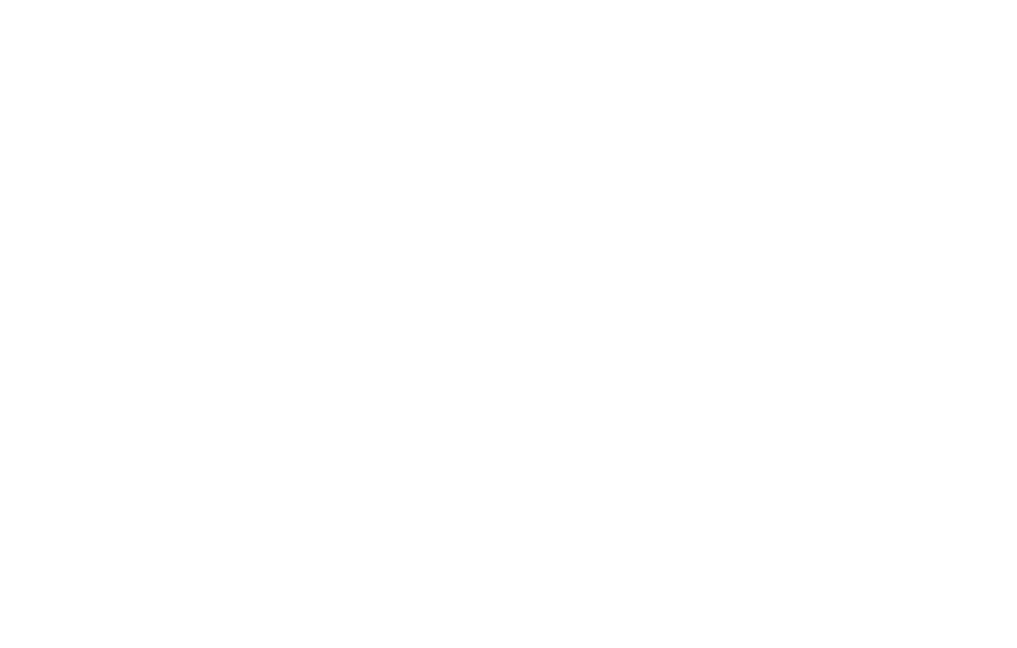
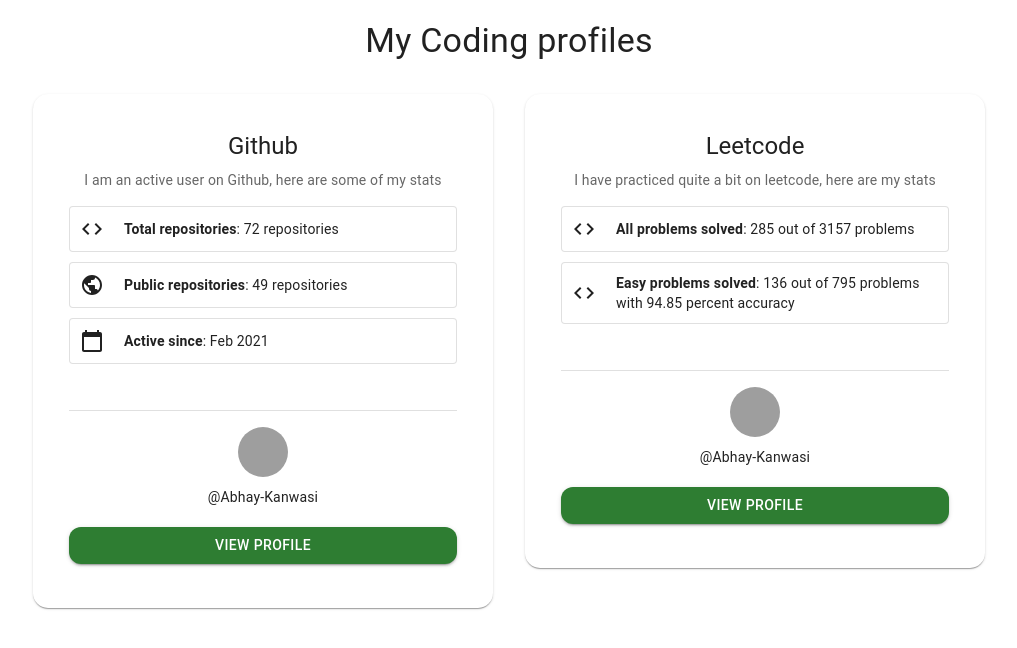
Before and after one commit to Abhay-Kanwasi/Abhay-Kanwasi.github.io, a React (Vite) app in the folder frontend/: page /coding-profiles in a window 1280 px wide. Before the commit this address had no page. Shown: the top 648 px of the page, without its empty margins (131-1148 px from the left). Built offline with nearby package versions, Linux system fonts and the light colour scheme; grey boxes are pictures that could not be loaded.

Commit message:
Changes:
1. Coding Profile Card Component added
2. New route for this coding profile component created
3. New route is used in Profile Card for Coding and Developement

```diff
--- /dev/null
+++ b/frontend/src/components/cardComponent/Coding_Profile.tsx
@@ -0,0 +1,61 @@
+import React from 'react';
+import { Card, CardContent, Typography, Box, Avatar, Button, Divider, Paper } from '@mui/material';
+import { Code, Public, CalendarToday } from '@mui/icons-material';
+
+type Coding_ProfileProps = {
+  title: string;
+  description: string;
+  stats: { label: string; value: string }[];
+  avatarUrl: string;
+  username: string;
+  profileUrl: string;
+};
+
+const iconMap: { [key: string]: JSX.Element } = {
+  'Total repositories': <Code />,
+  'Public repositories': <Public />,
+  'Active since': <CalendarToday />,
+  'All problems solved': <Code />,
+  'Easy problems solved': <Code />,
+  'Medium problems solved': <Code />,
+  'Hard problems solved': <Code />,
+};
+
+const Coding_Profile: React.FC<Coding_ProfileProps> = ({ title, description, stats, avatarUrl, username, profileUrl }) => {
+  return (
+    <Card sx={{ margin: '20px auto', padding: '20px', borderRadius: '15px' }}>
+        <CardContent sx={{ display: 'flex', flexDirection: 'column', alignItems: 'center' }}>
+            <Typography variant="h5" component="div" gutterBottom>
+                {title}
+            </Typography>
+            <Typography variant="body2" color="text.secondary" paragraph>
+                {description}
+            </Typography>
+            <Box sx={{ marginBottom: '20px', width: '100%' }}>
+                {stats.map((stat, index) => (
+                    <Paper
+                    key={index}
+                    variant="outlined"
+                    sx={{ display: 'flex', alignItems: 'center', padding: '10px', marginBottom: '10px' }}
+                    >
+                    {iconMap[stat.label] || <Code sx={{ marginRight: '10px' }} />}
+                    <Typography variant="body2" paddingLeft={'20px'}>
+                        <strong>{stat.label}</strong>: {stat.value}
+                    </Typography>
+                    </Paper>
+                ))}
+            </Box>
+            <Divider sx={{ marginY: 2, width: '100%' }} />
+            <Avatar src={avatarUrl} sx={{ width: 50, height: 50, marginBottom: '10px' }} />
+            <Typography variant="body2" sx={{ marginBottom: '20px' }}>
+                @{username}
+            </Typography>
+            <Button variant="contained" fullWidth color="success" href={profileUrl} target="_blank" sx={{ alignSelf: 'center', borderRadius: '12px'}}>
+                View profile
+            </Button>
+        </CardContent>
+    </Card>
+  );
+};
+
+export default Coding_Profile;
--- a/frontend/src/components/cardComponent/Profile_Card.tsx
+++ b/frontend/src/components/cardComponent/Profile_Card.tsx
@@ -14,7 +14,7 @@
       navigate('/projects');
     }
     else if(action == 'coding'){
-      console.log(action)
+      navigate('/coding-profiles')
     }
     else if(action == 'work_experience'){
       navigate('/experience')
--- /dev/null
+++ b/frontend/src/pages/coding profile/Coding_Profile_Page.tsx
@@ -0,0 +1,53 @@
+import React from 'react';
+import { Container, Grid } from '@mui/material';
+import { Typography } from '@mui/material';
+import Coding_Profile from '../../components/cardComponent/Coding_Profile';
+import './style.css';
+
+const Coding_Profile_Page: React.FC = () => {
+  const githubStats = [
+    { label: 'Total repositories', value: '72 repositories' },
+    { label: 'Public repositories', value: '49 repositories' },
+    { label: 'Active since', value: 'Feb 2021' },
+  ];
+
+  const leetcodeStats = [
+    { label: 'All problems solved', value: '285 out of 3157 problems' },
+    { label: 'Easy problems solved', value: '136 out of 795 problems with 94.85 percent accuracy' },
+  ];
+
+  return (
+    <>
+      <Container sx={{ paddingTop: '20px' }}>
+        <Typography variant="h4" align="center" gutterBottom>
+          My Coding profiles
+        </Typography>
+
+        <Grid container spacing={4} sx={{paddingLeft: '100px', paddingRight: '100px'}}>
+          <Grid item xs={12} md={6}>
+            <Coding_Profile
+              title="Github"
+              description="I am an active user on Github, here are some of my stats"
+              stats={githubStats}
+              avatarUrl="https://avatars.githubusercontent.com/u/9919?v=4"
+              username="Abhay-Kanwasi"
+              profileUrl="https://github.com/Abhay-Kanwasi"
+            />
+          </Grid>
+          <Grid item xs={12} md={6}>
+            <Coding_Profile
+              title="Leetcode"
+              description="I have practiced quite a bit on leetcode, here are my stats"
+              stats={leetcodeStats}
+              avatarUrl="https://leetcode.com/static/images/LeetCode_Sharing.png"
+              username="Abhay-Kanwasi"
+              profileUrl="https://leetcode.com/Abhay-Kanwasi"
+            />
+          </Grid>
+        </Grid>
+      </Container>
+    </>
+  );
+};
+
+export default Coding_Profile_Page;
--- /dev/null
+++ b/frontend/src/pages/coding profile/style.css
@@ -0,0 +1,10 @@
+body {
+    margin: 0;
+    font-family: -apple-system, BlinkMacSystemFont, 'Segoe UI', Roboto, 'Helvetica Neue', Arial, sans-serif;
+    -webkit-font-smoothing: antialiased;
+    -moz-osx-font-smoothing: grayscale;
+  }
+
+  code {
+    font-family: source-code-pro, Menlo, Monaco, Consolas, 'Courier New', monospace;
+  }
--- a/frontend/src/routes/AppRouts.tsx
+++ b/frontend/src/routes/AppRouts.tsx
@@ -4,12 +4,14 @@
 import Projects from "../pages/projects/Projects.tsx";
 import Experiance from "../pages/experience/Experience.tsx";
 import Connect_with_me from "../pages/connect with me/Connect_with_me.tsx";
+import Coding_Profile_Page from "../pages/coding profile/Coding_Profile_Page.tsx";
 
 const routes = [
   { path: "/", component: <Dashboard />, protected: false },
   { path: "projects/", component: <Projects />},
   { path: "experience/", component: <Experiance />},
-  { path: "connect-with-me/", component: <Connect_with_me />}
+  { path: "connect-with-me/", component: <Connect_with_me />},
+  { path: "coding-profiles/", component: <Coding_Profile_Page />}
 ];
 
 function AppRoutes() {
```
